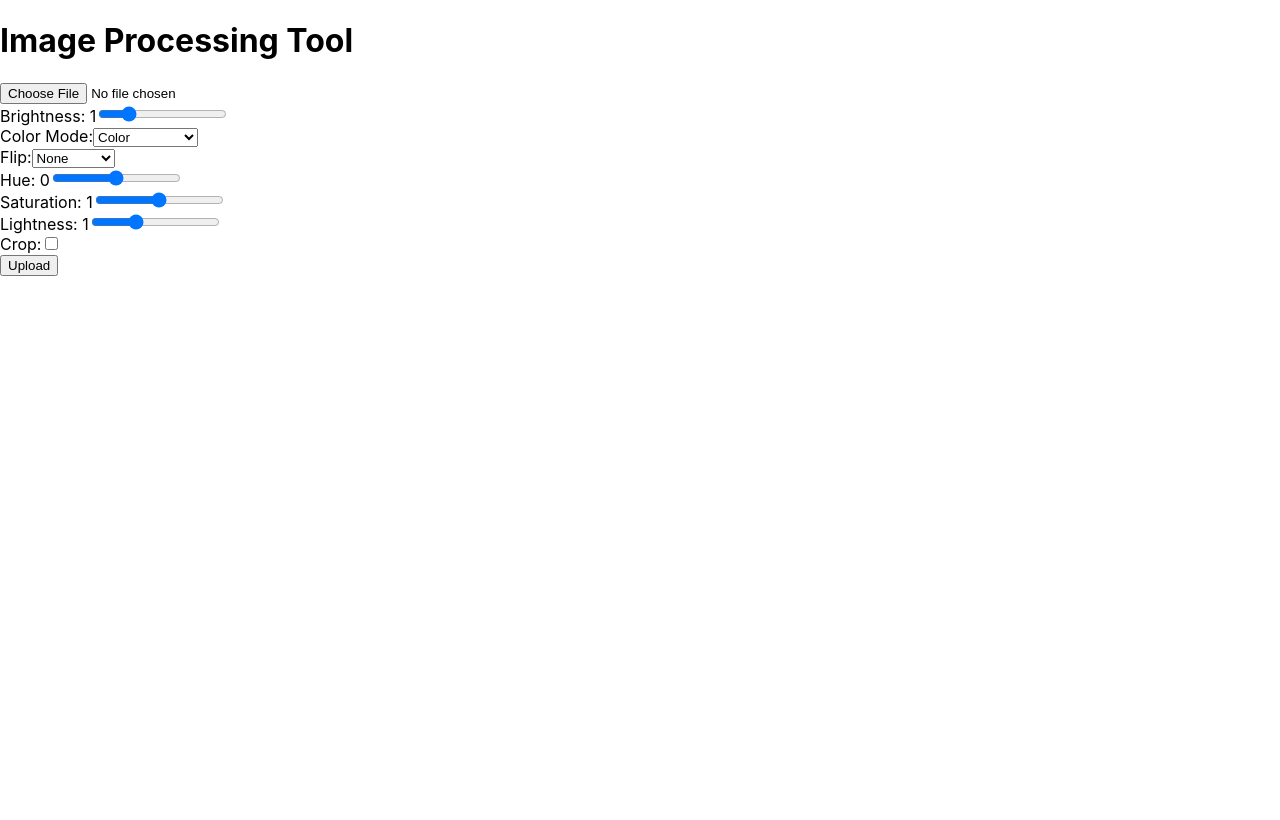
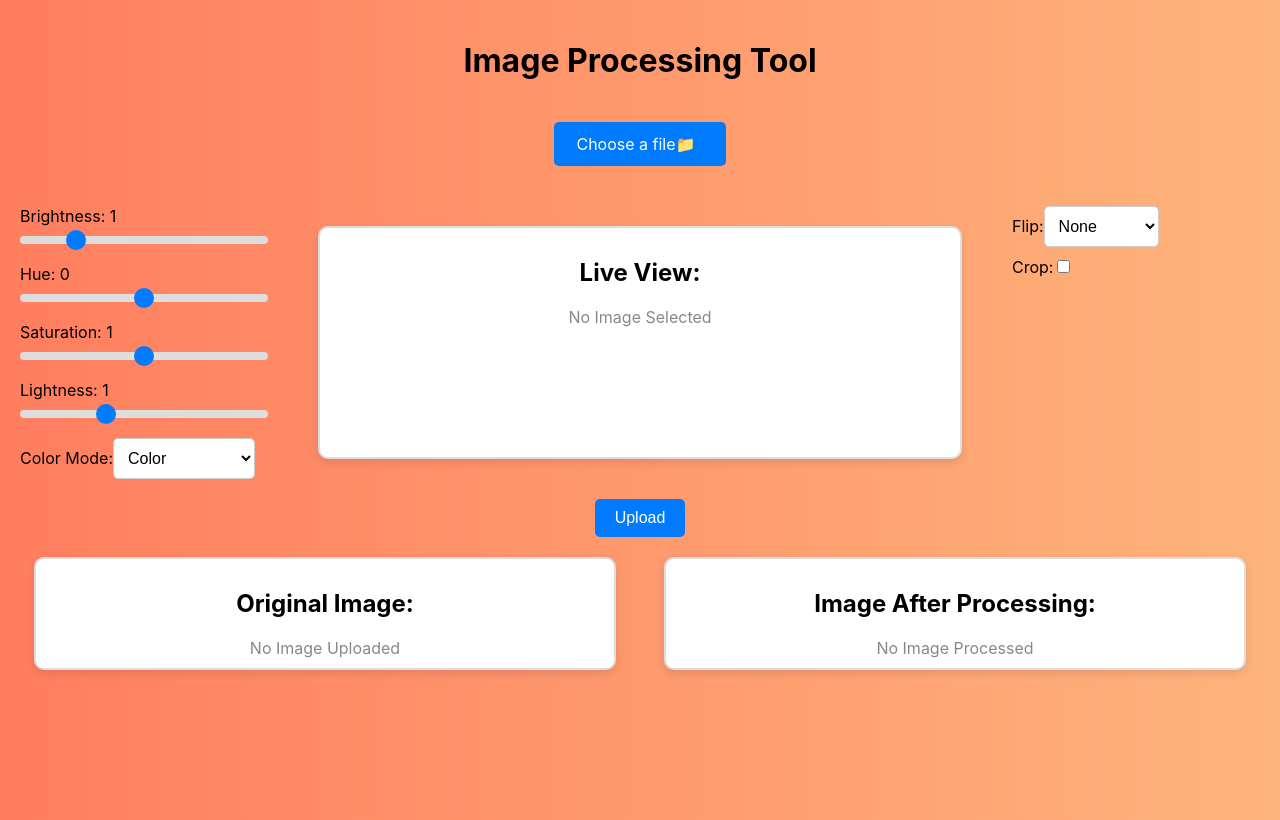
Before and after one commit to Shyboy443/Image-Processing-Site, a React (Create React App) app in the folder Frontend/image-processing-tool/: page / in a window 1280 px wide. Built offline with nearby package versions, Linux system fonts and the light colour scheme.

Commit message:
Updates with css and  croping the image

```diff
--- a/Frontend/image-processing-tool/src/ImageUploader.js
+++ b/Frontend/image-processing-tool/src/ImageUploader.js
@@ -1,8 +1,9 @@
-import React, { useState } from "react";
+import React, { useState, useEffect } from "react";
 
 function ImageUploader() {
   const [image, setImage] = useState(null);
   const [originalImage, setOriginalImage] = useState(null);
+  const [liveViewImage, setLiveViewImage] = useState(null);
   const [processedImage, setProcessedImage] = useState(null);
   const [message, setMessage] = useState("");
   const [brightness, setBrightness] = useState(1);
@@ -15,52 +16,75 @@ function ImageUploader() {
   const [cropWidth, setCropWidth] = useState(0);
   const [cropHeight, setCropHeight] = useState(0);
 
+  useEffect(() => {
+    if (originalImage) {
+      updateLiveView();
+    }
+  }, [
+    brightness,
+    colorMode,
+    flip,
+    hue,
+    saturation,
+    lightness,
+    crop,
+    cropWidth,
+    cropHeight,
+    originalImage,
+  ]);
+
   const handleFileChange = (e) => {
     const file = e.target.files[0];
     setImage(file);
 
-    // Create a URL for the selected file to preview it
     const reader = new FileReader();
     reader.onloadend = () => {
       setOriginalImage(reader.result);
+      setLiveViewImage(reader.result);
     };
     reader.readAsDataURL(file);
   };
 
-  const handleBrightnessChange = (e) => {
-    setBrightness(e.target.value);
+  const updateLiveView = () => {
+    if (!originalImage) return;
+
+    const canvas = document.createElement("canvas");
+    const ctx = canvas.getContext("2d");
+    const image = new Image();
+
+    image.onload = () => {
+      canvas.width = image.width;
+      canvas.height = image.height;
+
+      ctx.filter = `brightness(${brightness}) hue-rotate(${hue}deg) saturate(${saturation})`;
+      ctx.drawImage(image, 0, 0);
+
+      if (flip === "horizontal") {
+        ctx.scale(-1, 1);
+        ctx.drawImage(image, -image.width, 0);
+      } else if (flip === "vertical") {
+        ctx.scale(1, -1);
+        ctx.drawImage(image, 0, -image.height);
+      }
+
+      if (crop && cropWidth > 0 && cropHeight > 0) {
+        const cropX = (canvas.width - cropWidth) / 2;
+        const cropY = (canvas.height - cropHeight) / 2;
+        const croppedImage = ctx.getImageData(
+          cropX,
+          cropY,
+          cropWidth,
+          cropHeight
+        );
+        canvas.width = cropWidth;
+        canvas.height = cropHeight;
+        ctx.putImageData(croppedImage, 0, 0);
+      }
+
+      setLiveViewImage(canvas.toDataURL());
     };
 
-  const handleColorModeChange = (e) => {
-    setColorMode(e.target.value);
-  };
-
-  const handleFlipChange = (e) => {
-    setFlip(e.target.value);
-  };
-
-  const handleHueChange = (e) => {
-    setHue(e.target.value);
-  };
-
-  const handleSaturationChange = (e) => {
-    setSaturation(e.target.value);
-  };
-
-  const handleLightnessChange = (e) => {
-    setLightness(e.target.value);
-  };
-
-  const handleCropToggle = () => {
-    setCrop(!crop);
-  };
-
-  const handleCropWidthChange = (e) => {
-    setCropWidth(e.target.value);
-  };
-
-  const handleCropHeightChange = (e) => {
-    setCropHeight(e.target.value);
+    image.src = originalImage;
   };
 
   const handleUpload = async () => {
@@ -90,9 +114,22 @@ function ImageUploader() {
   };
 
   return (
-    <div>
+    <div className="container">
       <h1>Image Processing Tool</h1>
-      <input type="file" onChange={handleFileChange} />
+      <div className="file-upload-container">
+        <input
+          type="file"
+          id="fileInput"
+          className="file-input"
+          onChange={handleFileChange}
+        />
+        <label htmlFor="fileInput" className="file-label">
+          Choose a file
+        </label>
+      </div>
+
+      <div className="controls-preview-container">
+        <div className="left-controls">
           <div>
             <label htmlFor="brightness">Brightness: {brightness}</label>
             <input
@@ -102,28 +139,8 @@ function ImageUploader() {
               max="3"
               step="0.1"
               value={brightness}
-          onChange={handleBrightnessChange}
+              onChange={(e) => setBrightness(e.target.value)}
             />
-      </div>
-      <div>
-        <label htmlFor="colorMode">Color Mode:</label>
-        <select
-          id="colorMode"
-          value={colorMode}
-          onChange={handleColorModeChange}
-        >
-          <option value="color">Color</option>
-          <option value="grayscale">Grayscale</option>
-          <option value="bw">Black & White</option>
-        </select>
-      </div>
-      <div>
-        <label htmlFor="flip">Flip:</label>
-        <select id="flip" value={flip} onChange={handleFlipChange}>
-          <option value="">None</option>
-          <option value="horizontal">Horizontal</option>
-          <option value="vertical">Vertical</option>
-        </select>
           </div>
           <div>
             <label htmlFor="hue">Hue: {hue}</label>
@@ -134,7 +151,7 @@ function ImageUploader() {
               max="180"
               step="1"
               value={hue}
-          onChange={handleHueChange}
+              onChange={(e) => setHue(e.target.value)}
             />
           </div>
           <div>
@@ -146,7 +163,7 @@ function ImageUploader() {
               max="2"
               step="0.1"
               value={saturation}
-          onChange={handleSaturationChange}
+              onChange={(e) => setSaturation(e.target.value)}
             />
           </div>
           <div>
@@ -158,8 +175,48 @@ function ImageUploader() {
               max="2"
               step="0.1"
               value={lightness}
-          onChange={handleLightnessChange}
+              onChange={(e) => setLightness(e.target.value)}
             />
+          </div>
+          <div>
+            <label htmlFor="colorMode">Color Mode:</label>
+            <select
+              id="colorMode"
+              value={colorMode}
+              onChange={(e) => setColorMode(e.target.value)}
+            >
+              <option value="color">Color</option>
+              <option value="grayscale">Grayscale</option>
+              <option value="bw">Black & White</option>
+            </select>
+          </div>
+        </div>
+
+        <div className="live-view-container">
+          <h2>Live View:</h2>
+          {liveViewImage ? (
+            <img
+              src={liveViewImage}
+              alt="Live View"
+              className="live-view-image"
+            />
+          ) : (
+            <div className="placeholder">No Image Selected</div>
+          )}
+        </div>
+
+        <div className="right-controls">
+          <div>
+            <label htmlFor="flip">Flip:</label>
+            <select
+              id="flip"
+              value={flip}
+              onChange={(e) => setFlip(e.target.value)}
+            >
+              <option value="">None</option>
+              <option value="horizontal">Horizontal</option>
+              <option value="vertical">Vertical</option>
+            </select>
           </div>
           <div>
             <label htmlFor="cropToggle">Crop:</label>
@@ -167,7 +224,7 @@ function ImageUploader() {
               type="checkbox"
               id="cropToggle"
               checked={crop}
-          onChange={handleCropToggle}
+              onChange={() => setCrop(!crop)}
             />
           </div>
           {crop && (
@@ -177,40 +234,41 @@ function ImageUploader() {
                 type="number"
                 id="cropWidth"
                 value={cropWidth}
-            onChange={handleCropWidthChange}
+                onChange={(e) => setCropWidth(e.target.value)}
               />
               <label htmlFor="cropHeight">Crop Height:</label>
               <input
                 type="number"
                 id="cropHeight"
                 value={cropHeight}
-            onChange={handleCropHeightChange}
+                onChange={(e) => setCropHeight(e.target.value)}
               />
             </div>
           )}
+        </div>
+      </div>
+
       <button onClick={handleUpload}>Upload</button>
       {message && <p>{message}</p>}
-      <div style={{ display: "flex", justifyContent: "space-between" }}>
-        {originalImage && (
-          <div>
+
+      <div className="image-container">
+        <div className="image-section">
           <h2>Original Image:</h2>
-            <img
-              src={originalImage}
-              alt="Original"
-              style={{ maxWidth: "45%", maxHeight: "300px" }}
-            />
+          {originalImage ? (
+            <img src={originalImage} alt="Original" className="image" />
+          ) : (
+            <div className="placeholder">No Image Uploaded</div>
+          )}
         </div>
+
+        <div className="image-section">
+          <h2>Image After Processing:</h2>
+          {processedImage ? (
+            <img src={processedImage} alt="Processed" className="image" />
+          ) : (
+            <div className="placeholder">No Image Processed</div>
           )}
-        {processedImage && (
-          <div>
-            <h2>Processed Image:</h2>
-            <img
-              src={processedImage}
-              alt="Processed"
-              style={{ maxWidth: "45%", maxHeight: "300px" }}
-            />
         </div>
-        )}
       </div>
     </div>
   );
--- a/Frontend/image-processing-tool/src/index.css
+++ b/Frontend/image-processing-tool/src/index.css
@@ -5,9 +5,238 @@ body {
     sans-serif;
   -webkit-font-smoothing: antialiased;
   -moz-osx-font-smoothing: grayscale;
+  background: linear-gradient(to right, #ff7e5f, #feb47b); /* Gradient background */
+  background-size: cover;
+  background-attachment: fixed;
+  background-position: center;
+  height: 100vh; /* Full viewport height */
 }
 
 code {
   font-family: source-code-pro, Menlo, Monaco, Consolas, 'Courier New',
     monospace;
 }
+/*NEW CSS*/
+
+
+
+.file-upload-container {
+  display: flex;
+  align-items: center;
+  justify-content: center;
+  margin: 20px; /* Adjust as needed */
+}
+
+.file-input {
+  display: none; /* Hide the default file input */
+}
+
+.file-label {
+  display: inline-block;
+  padding: 10px 20px;
+  font-size: 16px;
+  color: #fff;
+  background-color: #007bff; /* Bootstrap blue or any color you prefer */
+  border: 2px solid #007bff; /* Border color */
+  border-radius: 5px;
+  cursor: pointer;
+  transition: background-color 0.3s, border-color 0.3s;
+}
+
+.file-label:hover {
+  background-color: #0056b3; /* Darker shade on hover */
+  border-color: #0056b3;
+}
+
+.file-label:active {
+  background-color: #004080; /* Even darker shade on click */
+  border-color: #004080;
+}
+
+.file-label::after {
+  content: "📁"; /* Optional: add an icon before the text */
+  margin-right: 8px;
+}
+
+.container {
+  display: flex;
+  flex-direction: column;
+  align-items: center;
+  margin: 20px;
+}
+
+.file-upload-container {
+  margin-bottom: 20px;
+}
+input[type="range"] {
+  -webkit-appearance: none;
+  width: 100%;
+  height: 8px;
+  background: #ddd;
+  border-radius: 5px;
+  cursor: pointer;
+  margin: 10px 0;
+}
+
+input[type="range"]::-webkit-slider-thumb {
+  -webkit-appearance: none;
+  appearance: none;
+  width: 20px;
+  height: 20px;
+  background: #007bff;
+  border-radius: 50%;
+  cursor: pointer;
+}
+
+input[type="range"]::-moz-range-thumb {
+  width: 20px;
+  height: 20px;
+  background: #007bff;
+  border-radius: 50%;
+  cursor: pointer;
+}
+
+select {
+  padding: 10px;
+  border: 1px solid #ccc;
+  border-radius: 5px;
+  font-size: 16px;
+  background-color: #fff;
+  transition: border-color 0.3s;
+}
+
+select:focus {
+  border-color: #007bff;
+  outline: none;
+}
+
+input[type="number"] {
+  padding: 10px;
+  border: 1px solid #ccc;
+  border-radius: 5px;
+  font-size: 16px;
+  width: 100px;
+  transition: border-color 0.3s;
+}
+
+input[type="number"]:focus {
+  border-color: #007bff;
+  outline: none;
+}
+
+button {
+  background-color: #007bff;
+  color: #fff;
+  border: none;
+  padding: 10px 20px;
+  border-radius: 5px;
+  font-size: 16px;
+  cursor: pointer;
+  transition: background-color 0.3s, transform 0.2s;
+}
+
+button:hover {
+  background-color: #0056b3;
+}
+
+button:active {
+  transform: scale(0.98);
+}
+
+.live-view-container {
+  border: 2px solid #ddd;
+  padding: 10px;
+  margin: 20px 0;
+  width: 80%;
+  display: flex;
+  flex-direction: column;
+  align-items: center;
+  border-radius: 10px;
+  background-color: #fff;
+  box-shadow: 0 4px 8px rgba(0, 0, 0, 0.1);
+}
+
+.live-view-image {
+  max-width: 100%;
+  height: auto;
+  border-radius: 5px;
+}
+
+.image-container {
+  display: flex;
+  justify-content: space-around;
+  width: 100%;
+  margin-top: 20px;
+}
+
+.image-section {
+  width: 45%;
+  text-align: center;
+  border: 2px solid #ddd;
+  padding: 10px;
+  border-radius: 10px;
+  background-color: #fff;
+  box-shadow: 0 4px 8px rgba(0, 0, 0, 0.1);
+}
+
+.image {
+  max-width: 100%;
+  max-height: 300px;
+  border-radius: 5px;
+}
+
+.placeholder {
+  color: #888;
+}
+.container {
+  display: flex;
+  flex-direction: column;
+  align-items: center;
+}
+
+.controls-preview-container {
+  display: flex;
+  justify-content: space-between;
+  width: 100%;
+  padding: 20px;
+}
+
+.left-controls, .right-controls {
+  display: flex;
+  flex-direction: column;
+  gap: 10px;
+  width: 20%;
+}
+
+.live-view-container {
+  display: flex;
+  flex-direction: column;
+  align-items: center;
+  width: 50%;
+}
+
+.live-view-image {
+  max-width: 100%;
+  height: auto;
+}
+
+.image-container {
+  display: flex;
+  gap: 20px;
+  margin-top: 20px;
+}
+
+.image-section {
+  display: flex;
+  flex-direction: column;
+  align-items: center;
+}
+
+.file-upload-container {
+  margin-bottom: 20px;
+}
+
+.placeholder {
+  color: #888;
+  text-align: center;
+}
```
Also changed, not shown: 1 other file (tests, documents, lock files or other folders). Lines whose indentation alone changed are shown as unchanged.
